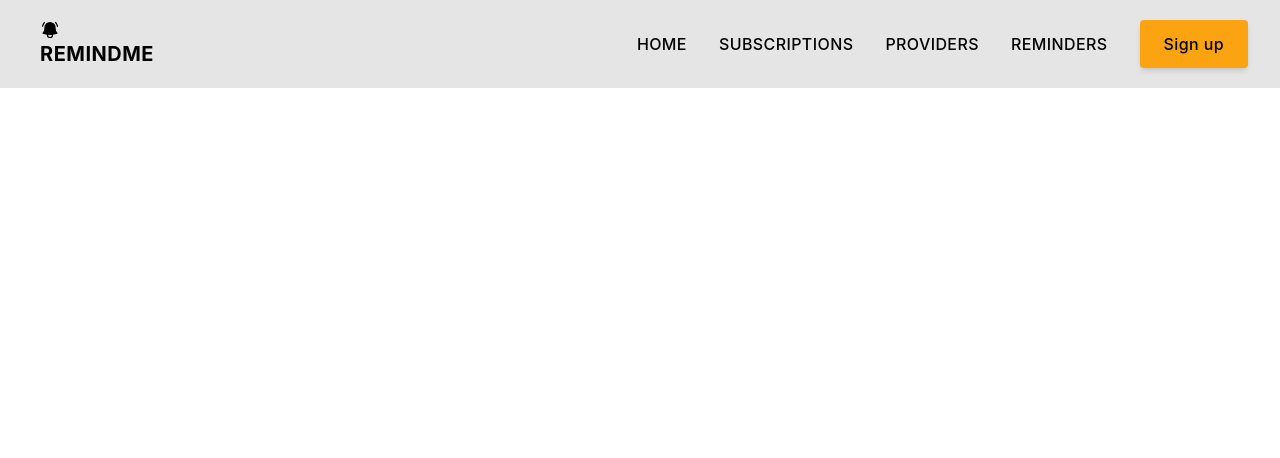
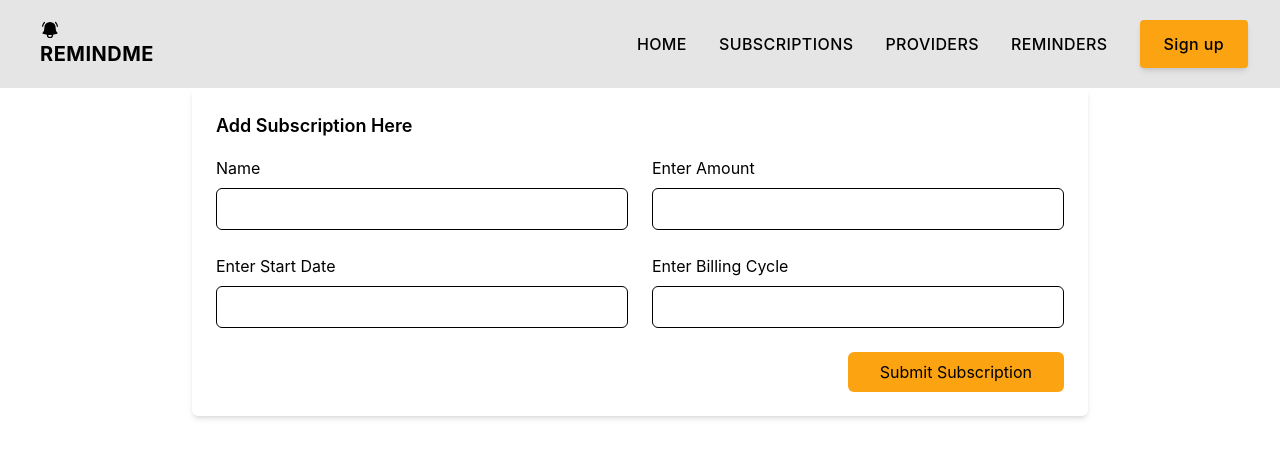
Before and after one commit to mnjoki21/phase-4-frontend, a React (Create React App) app: page /subscriptions in a window 1280 px wide. Shown: the top 458 px of the page. Built offline with nearby package versions, Linux system fonts and the light colour scheme.

Commit message:
added subscription styling

```diff
--- a/src/Subscriptions.js
+++ b/src/Subscriptions.js
@@ -36,8 +36,79 @@
 
 
     return (
-     <div></div>
-    )
+      <section className="max-w-4xl p-6  mx-auto bg-white rounded-md shadow-md dark:bg-gray-800">
+        <h2 className="text-lg font-semibold text-gray-700 capitalize dark:text-white">
+          Add subscription here{" "}
+        </h2>
+
+        <form>
+          <div className="grid grid-cols-1 gap-6 mt-4 sm:grid-cols-2">
+            <div>
+              <label
+                className="text-gray-700 dark:text-gray-200"
+                htmlFor="name"
+              >
+                Name
+              </label>
+              <input
+                type="text"
+                className="block w-full px-4 py-2 mt-2 text-gray-700 bg-white border border-gray-200 rounded-md dark:bg-gray-800 dark:text-gray-300 dark:border-gray-600 focus:border-blue-400 focus:ring-blue-300 focus:ring-opacity-40 dark:focus:border-blue-300 focus:outline-none focus:ring"
+              />
+            </div>
+
+            <div>
+              <label
+                className="text-gray-700 dark:text-gray-200"
+                htmlFor="amount"
+                onChange={handleChange}
+              >
+                Enter Amount
+              </label>
+              <input
+                type="text"
+                className="block w-full px-4 py-2 mt-2 text-navy-700 bg-white border border-gray-200 rounded-md dark:bg-gray-800 dark:text-gray-300 dark:border-gray-600 focus:border-blue-400 focus:ring-blue-300 focus:ring-opacity-40 dark:focus:border-blue-300 focus:outline-none focus:ring"
+              />
+            </div>
+
+            <div>
+              <label
+                className="text-gray-700 dark:text-gray-200"
+                htmlFor="startDate"
+              >
+                Enter Start Date
+              </label>
+              <input
+                type="text"
+                className="block w-full px-4 py-2 mt-2 text-gray-700 bg-white border border-navy-200 rounded-md dark:bg-gray-800 dark:text-gray-300 dark:border-gray-600 focus:border-blue-400 focus:ring-blue-300 focus:ring-opacity-40 dark:focus:border-blue-300 focus:outline-none focus:ring"
+                onChange={handleChange}
+              />
+            </div>
+
+            <div>
+              <label
+                className="text-gray-700 dark:text-gray-200"
+                htmlFor="billingCycle"
+              >
+                Enter Billing Cycle{" "}
+              </label>
+              <input
+                type="text"
+                onChange={handleChange}
+                className="block w-full px-4 py-2 mt-2 text-gray-700 bg-white border border-gray-200 rounded-md dark:bg-gray-800 dark:text-gray-300 dark:border-gray-600 focus:border-blue-400 focus:ring-blue-300 focus:ring-opacity-40 dark:focus:border-blue-300 focus:outline-none focus:ring"
+              />
+            </div>
+          </div>
+
+          <div className="flex justify-end mt-6">
+                    <button
+                        onClick={handleSubmit}
+                        className="px-8 py-2.5 leading-5 text-white transition-colors  bg-yellow duration-300 transform bg-gray-700 rounded-md hover:bg-gray-600 focus:outline-none focus:bg-gray-600">
+              Submit Subscription
+            </button>
+          </div>
+        </form>
+      </section>
+    );
 }
 
 export default Subscriptions
```
